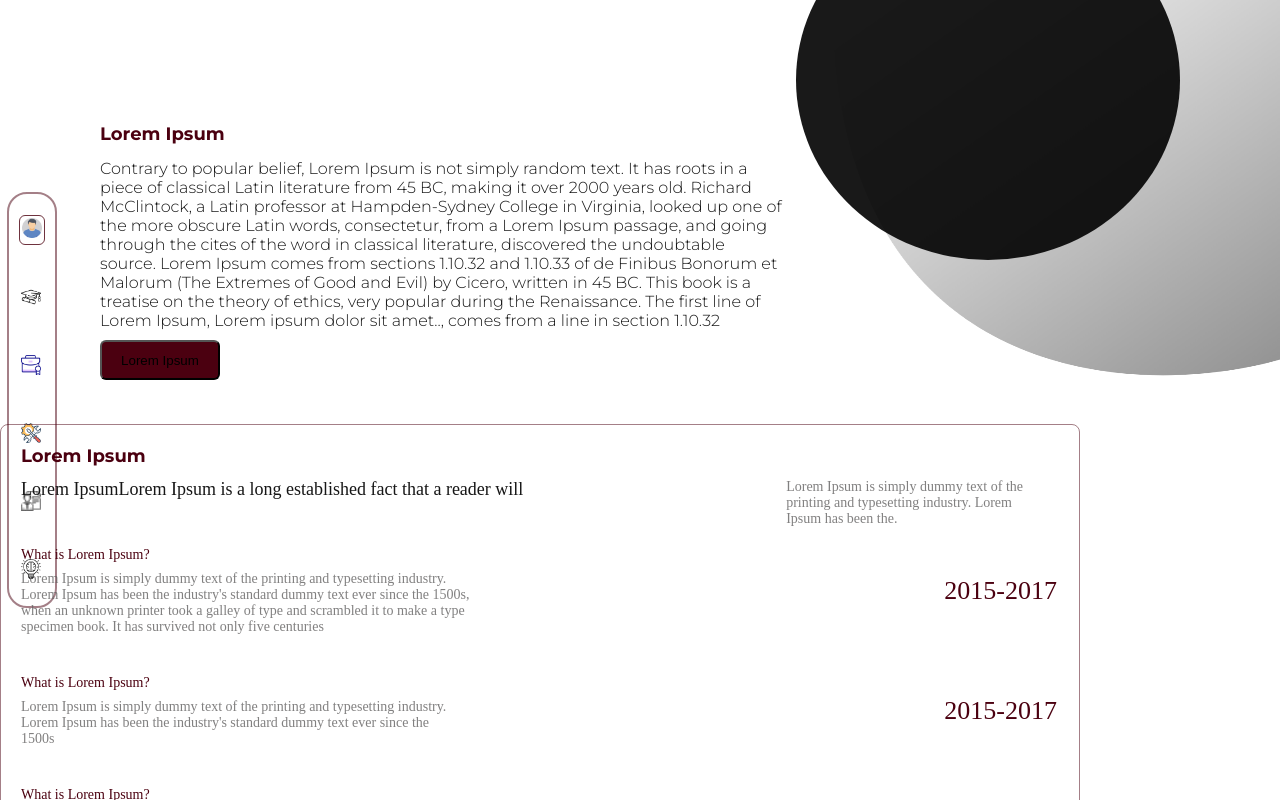
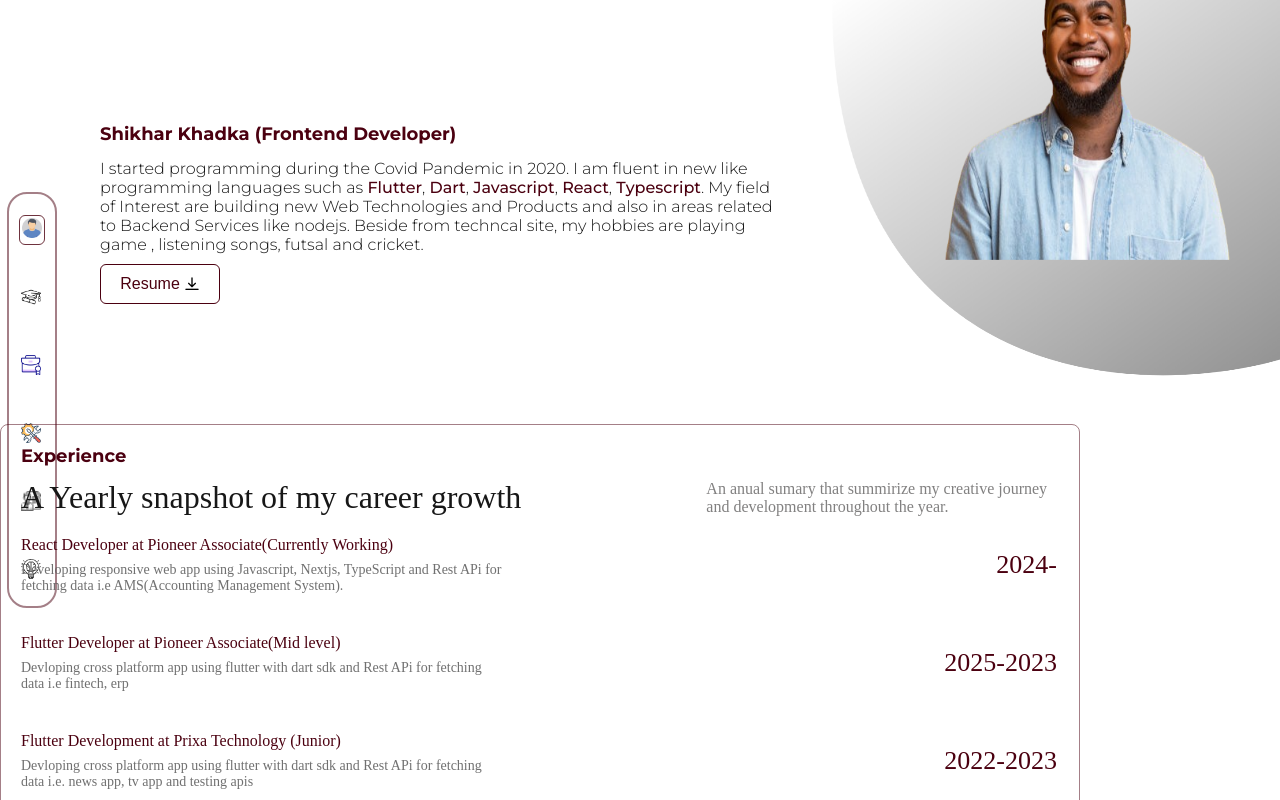
Before and after one commit to ShikharKhadka/portfolio, a Next.js app: page / in a window 1280 px wide. Shown: the top 800 px of the page. Built offline with nearby package versions, Linux system fonts and the light colour scheme.

Commit message:
image and profile updated

```diff
--- a/src/app/component/academic/academic.module.css
+++ b/src/app/component/academic/academic.module.css
@@ -57,18 +57,20 @@
 
 .heading {
   display: flex;
+  justify-content: center;
+  align-items: center;
 }
 
 .hcontent1 {
-  flex-basis: 2;
-  flex-grow: 1;
+  flex-basis: 0;
+  flex-grow: 2;
 }
 
 .hcontent2 {
   flex-basis: 0;
   flex-grow: 1;
   font-weight: 400;
-  font-size: 14px;
+  font-size: 16px;
   font-style: normal;
   color: rgb(97, 96, 96, 0.8);
   margin-right: 10px;
@@ -87,7 +89,7 @@
 }
 .academictext {
   font-weight: 500;
-  font-size: 14px;
+  font-size: 16px;
   font-style: normal;
   padding-bottom: 8px;
   color: #4b0010;
@@ -96,7 +98,7 @@
   font-weight: 400;
   font-size: 14px;
   font-style: normal;
-  color: rgb(97, 96, 96, 0.8);
+  color: rgb(97, 96, 96, 0.9);
 }
 
 .academicendyear {
@@ -108,7 +110,6 @@
 }
 
 .dash {
-  flex-basis: auto;
   font-weight: 500;
   font-size: 26px;
   color: #4b0010;
--- a/src/app/component/academic/academic.tsx
+++ b/src/app/component/academic/academic.tsx
@@ -15,65 +15,58 @@ export const Academic = ({
 }) => {
   const academicData: AcademicData[] = [
     {
-      title: "What is Lorem Ipsum?",
+      title: "React Developer at Pioneer Associate(Currently Working)",
       description:
-        "Lorem Ipsum is simply dummy text of the printing and typesetting industry. Lorem Ipsum has been the industry's standard dummy text ever since the 1500s, when an unknown printer took a galley of type and scrambled it to make a type specimen book. It has survived not only five centuries",
-      startDate: "2015",
-      endDate: "2017",
+        "Developing responsive web app using Javascript, Nextjs, TypeScript and Rest APi for fetching data i.e AMS(Accounting Management System).",
+      startDate: "2024",
+      endDate: "",
     },
     {
-      title: "What is Lorem Ipsum?",
+      title: "Flutter Developer at Pioneer Associate(Mid level)",
       description:
-        "Lorem Ipsum is simply dummy text of the printing and typesetting industry. Lorem Ipsum has been the industry's standard dummy text ever since the 1500s",
-      startDate: "2015",
-      endDate: "2017",
+        "Devloping cross platform app using flutter with dart sdk and Rest APi for fetching data i.e fintech, erp ",
+      startDate: "2025",
+      endDate: "2023",
     },
     {
-      title: "What is Lorem Ipsum?",
+      title: "Flutter Development at Prixa Technology (Junior)",
       description:
-        "Lorem Ipsum is simply dummy text of the printing and typesetting industry. Lorem Ipsum has been the industry's standard dummy text ever since the 1500s",
-      startDate: "2015",
-      endDate: "2017",
+        "Devloping cross platform app using flutter with dart sdk and Rest APi for fetching data i.e. news app, tv app and testing apis ",
+      startDate: "2022",
+      endDate: "2023",
     },
     {
-      title: "What is Lorem Ipsum?",
+      title: "Flutter Development at Prixa Technology (Intern)",
       description:
-        "Lorem Ipsum is simply dummy text of the printing and typesetting industry. Lorem Ipsum has been the industry's standard dummy text ever since the 1500s",
-      startDate: "2015",
-      endDate: "2017",
+        "Researching cross platform app using flutter with dart sdk and Rest APi for fetching data i.e. responsive desing, api intregration",
+      startDate: "2022",
+      endDate: "2022",
     },
     {
-      title: "What is Lorem Ipsum?",
+      title: "College Project(Final year Project)",
       description:
-        "Lorem Ipsum is simply dummy text of the printing and typesetting industry. Lorem Ipsum has been the industry's standard dummy text ever since the 1500s",
-      startDate: "2015",
-      endDate: "2017",
-    },
-    {
-      title: "What is Lorem Ipsum?",
-      description:
-        "Lorem Ipsum is simply dummy text of the printing and typesetting industry. Lorem Ipsum has been the industry's standard dummy text ever since the 1500s",
-      startDate: "2015",
-      endDate: "2017",
+        "Research on software development with requirement analysis, sotfware architecture and development using java and firebase.Futsal Booking",
+      startDate: "2021",
+      endDate: "2021",
     },
   ];
   return (
     <div ref={innerref} className={styles.body}>
       <div className="h1" style={{ paddingBottom: "12px" }}>
-        Lorem Ipsum
+        Experience
       </div>
       <div className={styles.heading}>
-        <div className={`${styles.hcontent1} ${"h2"}`}>
-          Lorem IpsumLorem Ipsum is a long established fact that a reader will
+        <div className={`${styles.hcontent1} ${"h3"}`}>
+          A Yearly snapshot of my career growth
         </div>
         <div className={styles.hcontent2}>
-          Lorem Ipsum is simply dummy text of the printing and typesetting
-          industry. Lorem Ipsum has been the.
+          An anual sumary that summirize my creative journey and development
+          throughout the year.
         </div>
       </div>
       {academicData.map((e, index) => (
         <div key={index} className={styles.academic}>
-          <div>
+          <div style={{ width: "100%" }}>
             <div className={styles.academictext}>{e.title}</div>
             <div className={styles.academicdescription}>{e.description}</div>
           </div>
--- a/src/app/globals.css
+++ b/src/app/globals.css
@@ -38,6 +38,15 @@ body {
   color: #4b0010;
 }
 
+.boldtext {
+  font-family: var(--font-mont_serrat);
+  font-weight: 500;
+  font-size: 16px;
+  font-style: normal;
+  word-spacing: 2;
+  color: #4b0010;
+}
+
 .h1 {
   font-family: var(--font-mont_serrat);
   font-weight: bold;
@@ -49,14 +58,24 @@ body {
   height: 40px;
   width: 120px;
   padding: 4px;
+  font-size: 16px;
   border-radius: 6px;
-  background-color: #4b0010;
+  border: 1px solid #4b0010;
+  background-color: transparent;
 }
 
 .h2 {
   font-family: var(--font-cormorant_garamond);
   font-weight: 300;
   font-size: 18px;
+  letter-spacing: 2;
+  font-style: normal;
+}
+
+.h3 {
+  font-family: var(--font-cormorant_garamond);
+  font-weight: 300;
+  font-size: 32px;
   letter-spacing: 2;
   font-style: normal;
 }
--- a/src/app/page.module.css
+++ b/src/app/page.module.css
@@ -121,6 +121,27 @@ a.secondary {
     text-decoration: underline;
     text-underline-offset: 4px;
   }
+}
+
+@keyframes bounceIn {
+  0%,
+  20%,
+  50%,
+  80%,
+  100% {
+    transform: translateY(0);
+    opacity: 1;
+  }
+  40% {
+    transform: translateY(0px);
+  }
+  60% {
+    transform: translateY(-10px);
+  }
+}
+
+.bounce {
+  animation: bounceIn 2s infinite 2s;
 }
 
 @media (max-width: 600px) {
@@ -278,7 +299,7 @@ a.secondary {
     top: 6px;
     height: 100px;
     width: 20vw;
-    background-color: black;
+    /* background-color: black; */
     border-radius: 50%;
   }
   .heading {
@@ -310,8 +331,8 @@ a.secondary {
   .curve {
     height: 16vh;
     width: 20vw;
-    background-color: rgba(0, 0, 0, 0.9);
-    border-radius: 50%;
+    /* background-color: rgba(0, 0, 0, 0.9);
+    border-radius: 50%; */
     position: absolute;
     top: 20;
     right: 10;
@@ -340,11 +361,11 @@ a.secondary {
   .curve {
     height: 30vh;
     width: 30vw;
-    background-color: rgba(0, 0, 0, 0.9);
-    border-radius: 50%;
+    /* background-color: rgba(0, 0, 0, 0.9);
+    border-radius: 50%; */
     position: absolute;
-    top: 40;
-    right: 20;
+    top: 0px;
+    right: 20px;
   }
   .heading {
     display: flex;
@@ -372,11 +393,11 @@ a.secondary {
   .curve {
     height: 45vh;
     width: 30vw;
-    background-color: rgba(0, 0, 0, 0.9);
-    border-radius: 50%;
+    /* background-color: rgba(0, 0, 0, 0.2); */
+    /* border-radius: 50%; */
     position: absolute;
     top: 40px;
-    right: 100px;
+    right: 0px;
     animation: imageContainer normal 2s;
   }
   .heading {
--- a/src/app/page.tsx
+++ b/src/app/page.tsx
@@ -314,36 +314,51 @@ const CanvasExample = () => {
                 ))}
               </div>
               <div>
-                <div className="h1">Lorem Ipsum</div>
+                <div className="h1">Shikhar Khadka (Frontend Developer)</div>
                 <div className={`text ${styles.box}`}>
-                  Contrary to popular belief, Lorem Ipsum is not simply random
-                  text. It has roots in a piece of classical Latin literature
-                  from 45 BC, making it over 2000 years old. Richard McClintock,
-                  a Latin professor at Hampden-Sydney College in Virginia,
-                  looked up one of the more obscure Latin words, consectetur,
-                  from a Lorem Ipsum passage, and going through the cites of the
-                  word in classical literature, discovered the undoubtable
-                  source. Lorem Ipsum comes from sections 1.10.32 and 1.10.33 of
-                  de Finibus Bonorum et Malorum (The Extremes of Good and Evil)
-                  by Cicero, written in 45 BC. This book is a treatise on the
-                  theory of ethics, very popular during the Renaissance. The
-                  first line of Lorem Ipsum, Lorem ipsum dolor sit amet.., comes
-                  from a line in section 1.10.32
+                  I started programming during the Covid Pandemic in 2020. I am
+                  fluent in new like programming languages such as
+                  <span className="boldtext"> Flutter</span>,
+                  <span className="boldtext"> Dart</span>,
+                  <span className="boldtext"> Javascript</span>,
+                  <span className="boldtext"> React</span>,
+                  <span className="boldtext"> Typescript</span>. My field of
+                  Interest are building new Web Technologies and Products and
+                  also in areas related to Backend Services like nodejs. Beside
+                  from techncal site, my hobbies are playing game , listening
+                  songs, futsal and cricket.
                 </div>
+                <div>
                   <button
-                  className="button"
+                    className={`${"button"} ${"hcenter"}`}
                     style={{
                       margin: "10px 0 10px 0px",
+                      display: "flex",
+                      color: "#4b0010",
                     }}
                   >
-                  Lorem Ipsum
+                    Resume
+                    <span
+                      className={styles.bounce}
+                      style={{ marginTop: "4px", marginLeft: "4px" }}
+                    >
+                      <Image
+                        src={"/icons/download.png"}
+                        alt="download icon"
+                        width={16}
+                        height={16}
+                      />
+                    </span>
                   </button>
+                </div>
               </div>
             </div>
           </div>
           <div>
             <canvas ref={canvasRef} className={styles.semicirclecurve} />
-            <div className={styles.curve}></div>
+            <div className={styles.curve}>
+              <Image src={"/images/hero.png"} alt="hero" fill={true} />
+            </div>
           </div>
         </div>
         <Academic innerref={academicRef} />
```
Also changed, not shown: public/icons/download.png (added), public/images/hero.png (added). Lines whose indentation alone changed are shown as unchanged.
